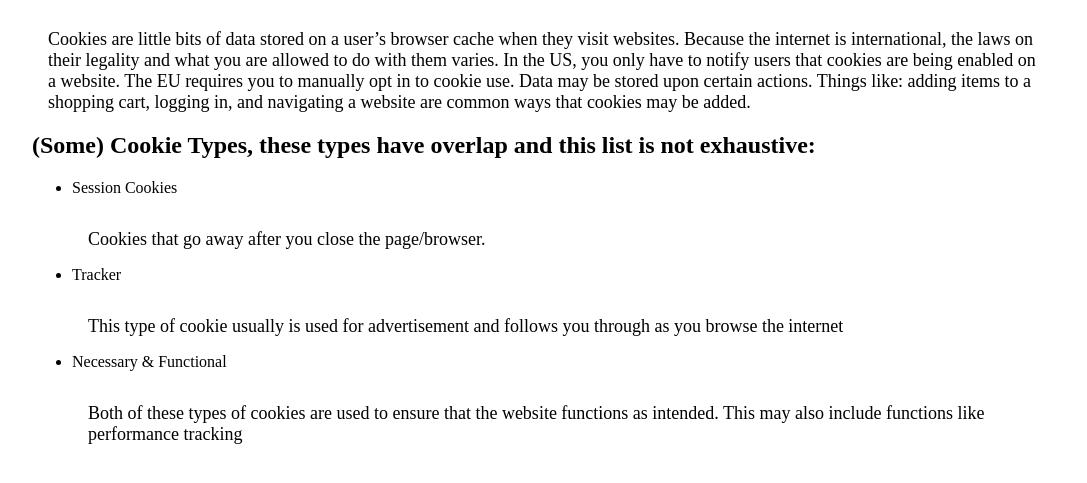
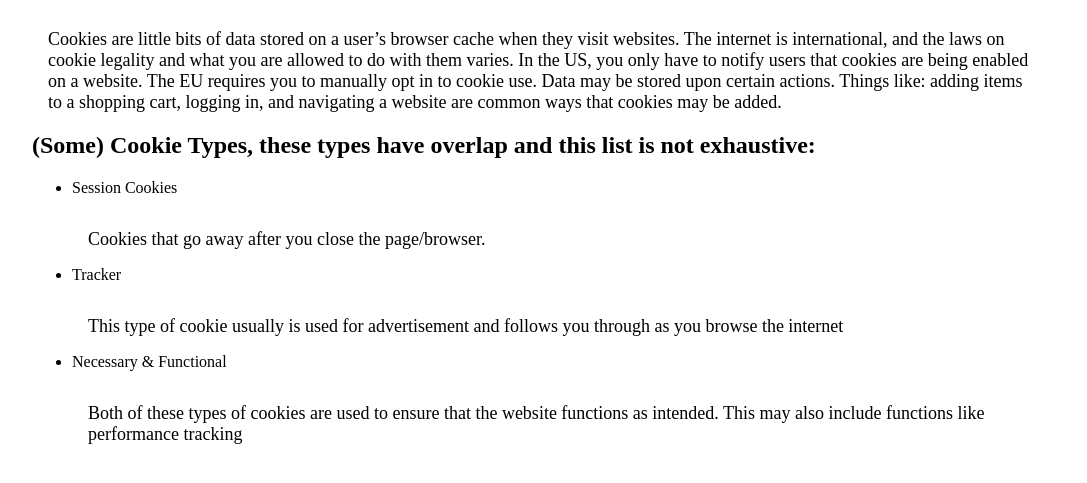
Before and after one commit to salgad6/FINALWebsite, a plain HTML site: page pg1.html in a window 1280 px wide. Shown: the part 453-936 px from the top of the page, without its empty margins (96-1183 px from the left). Drawn offline with Linux system fonts and the light colour scheme.

Commit message:
Update pg1.html

```diff
--- a/pg1.html
+++ b/pg1.html
@@ -35,7 +35,7 @@
 </ul>
 
 <h1>So, What IS a Cookie?</h1>
-<p>Cookies are little bits of data stored on a user’s browser cache when they visit websites. Because the internet is international, the laws on their legality and what you are allowed to do with them varies. In the US, you only have to notify users that cookies are being enabled on a website. The EU requires you to manually opt in to cookie use.
+<p>Cookies are little bits of data stored on a user’s browser cache when they visit websites. The internet is international, and the laws on cookie legality and what you are allowed to do with them varies. In the US, you only have to notify users that cookies are being enabled on a website. The EU requires you to manually opt in to cookie use.
 Data may be stored upon certain actions. Things like: adding items to a shopping cart, logging in, and navigating a website are common ways that cookies may be added. </p>
 <h2>(Some) Cookie Types, these types have overlap and this list is not exhaustive:</h2>
 <ul>
```
